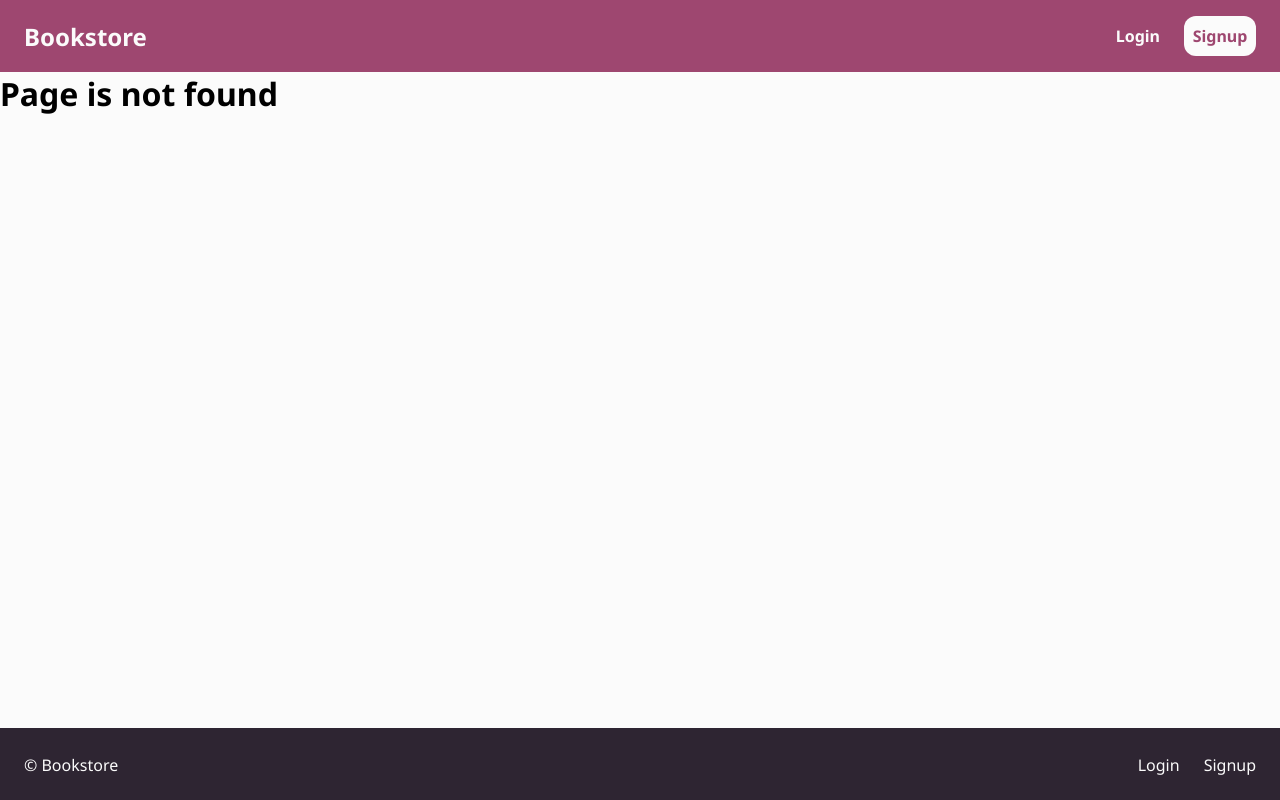
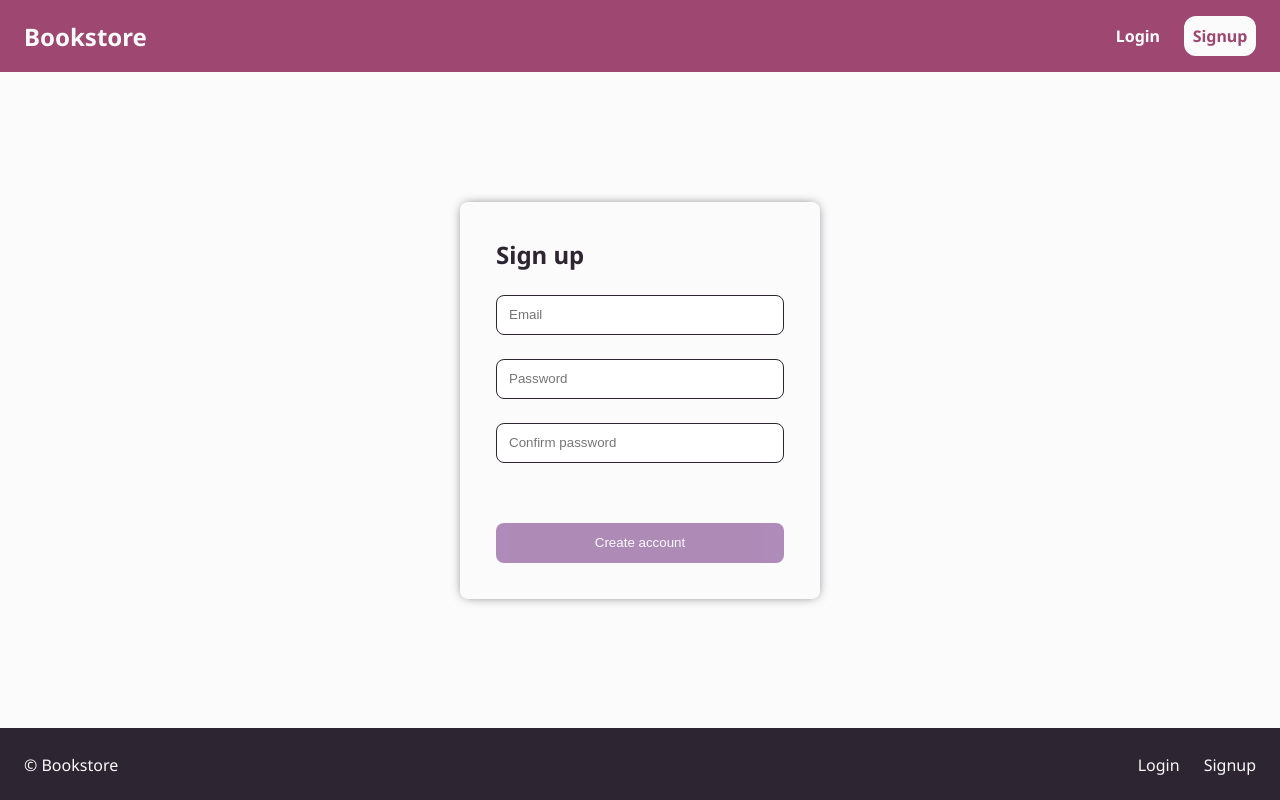
Before and after one commit to chris-manouckson/bookstore-frontend, a React (Create React App) app: page /signup in a window 1280 px wide. Before the commit this address had no page. Built offline with nearby package versions, Linux system fonts and the light colour scheme.

Commit message:
signup form basic UI

```diff
--- a/src/components/app.jsx
+++ b/src/components/app.jsx
@@ -4,6 +4,7 @@ import { BrowserRouter, Switch, Route } from 'react-router-dom';
 import {
   Home,
   Login,
+  Signup,
   NotFound,
 } from './pages';
 
@@ -12,6 +13,7 @@ const App = () => (
     <Switch>
       <Route exact path="/" component={Home} />
       <Route exact path="/login" component={Login} />
+      <Route exact path="/signup" component={Signup} />
       <Route component={NotFound} />
     </Switch>
   </BrowserRouter>
--- a/src/components/pages/index.js
+++ b/src/components/pages/index.js
@@ -1,3 +1,4 @@
 export { default as Home } from './home';
 export { default as Login } from './login';
+export { default as Signup } from './signup';
 export { default as NotFound } from './not-found';
--- /dev/null
+++ b/src/components/pages/signup/index.js
@@ -0,0 +1 @@
+export { default } from './signup';
--- /dev/null
+++ b/src/components/pages/signup/signup.jsx
@@ -0,0 +1,19 @@
+import React from 'react';
+import classnames from 'classnames/bind';
+
+import Layout from '../../layout';
+import SignupForm from '../../signup-form';
+
+import styles from './signup.module.scss';
+
+const cx = classnames.bind(styles);
+
+const Signup = () => (
+  <Layout>
+    <div className={cx('signup')}>
+      <SignupForm />
+    </div>
+  </Layout>
+);
+
+export default Signup;
--- /dev/null
+++ b/src/components/pages/signup/signup.module.scss
@@ -0,0 +1,6 @@
+.signup {
+  display: flex;
+  align-items: center;
+  justify-content: center;
+  flex: 1;
+}
--- /dev/null
+++ b/src/components/signup-form/index.js
@@ -0,0 +1 @@
+export { default } from './signup-form';
--- /dev/null
+++ b/src/components/signup-form/signup-form.jsx
@@ -0,0 +1,143 @@
+import React, {
+  useEffect, useState, useCallback, useMemo,
+} from 'react';
+import classnames from 'classnames/bind';
+
+import { inputTypes, errorMessages } from '../../constants';
+import TextField from '../text-field';
+
+import styles from './signup-form.module.scss';
+
+const cx = classnames.bind(styles);
+
+const SignupForm = () => {
+  const [formData, setFormData] = useState({
+    email: { value: '', isValid: null, errorMessage: '' },
+    password: { value: '', isValid: null, errorMessage: '' },
+    confirmPassword: { value: '', isValid: null, errorMessage: '' },
+  });
+
+  const formDataIsValid = useMemo(
+    () => formData.email.isValid && formData.password.isValid && formData.confirmPassword.isValid,
+    [formData],
+  );
+
+  const getIsValid = useCallback((name, value) => {
+    switch (name) {
+      // TODO: handle email and password validation
+      case 'password':
+      case 'confirmPassword':
+      default:
+        return value !== '';
+    }
+  }, []);
+
+  const getErrorMessage = useCallback((name, value) => {
+    // TODO: handle appropriate cases
+    if (name === 'password' || name === 'confirmPassword') {
+      return value === '' ? errorMessages.requestedFormat : '';
+    }
+
+    return '';
+  }, []);
+
+  const [confirmPasswordFieldIsChanged, setConfirmPasswordFieldIsChanged] = useState(false);
+
+  const handleChange = useCallback((name, value) => {
+    if (name === 'confirmPassword' && !confirmPasswordFieldIsChanged) {
+      setConfirmPasswordFieldIsChanged(true);
+    }
+
+    setFormData((currentFormData) => ({
+      ...currentFormData,
+      [name]: {
+        ...currentFormData,
+        value,
+        isValid: getIsValid(name, value),
+        errorMessage: getErrorMessage(name, value),
+      },
+    }));
+  }, [
+    confirmPasswordFieldIsChanged,
+    getIsValid,
+    getErrorMessage,
+  ]);
+
+  useEffect(() => {
+    if (!confirmPasswordFieldIsChanged) return;
+
+    const passwordsDoNotMatch = formData.password.value !== formData.confirmPassword.value;
+
+    setFormData((currentFormData) => ({
+      ...currentFormData,
+      password: {
+        ...currentFormData.password,
+        isValid: !passwordsDoNotMatch,
+        errorMessage: passwordsDoNotMatch ? errorMessages.passwordsDoNotMatch : '',
+      },
+      confirmPassword: {
+        ...currentFormData.confirmPassword,
+        isValid: !passwordsDoNotMatch,
+        errorMessage: passwordsDoNotMatch ? errorMessages.passwordsDoNotMatch : '',
+      },
+    }));
+  }, [
+    confirmPasswordFieldIsChanged,
+    formData.password.value,
+    formData.confirmPassword.value,
+  ]);
+
+  const handleSubmit = useCallback((event) => {
+    event.preventDefault();
+
+    // TODO: dispatch login user action
+    // eslint-disable-next-line no-console
+    console.log(formData);
+  }, [formData]);
+
+  return (
+    <form onSubmit={handleSubmit} className={cx('signupForm')}>
+      <h1 className={cx('signupForm_title')}>Sign up</h1>
+
+      <div className={cx('signupForm_inputContainer')}>
+        <TextField
+          name="email"
+          value={formData.email.value}
+          onChange={handleChange}
+          isValid={formData.email.isValid}
+          errorMessage={formData.email.errorMessage}
+          type={inputTypes.text.email}
+          placeholder="Email"
+        />
+        <TextField
+          name="password"
+          value={formData.password.value}
+          onChange={handleChange}
+          isValid={formData.password.isValid}
+          errorMessage={formData.password.errorMessage}
+          type={inputTypes.text.password}
+          placeholder="Password"
+        />
+        <TextField
+          name="confirmPassword"
+          value={formData.confirmPassword.value}
+          onChange={handleChange}
+          isValid={formData.confirmPassword.isValid}
+          errorMessage={formData.confirmPassword.errorMessage}
+          type={inputTypes.text.password}
+          placeholder="Confirm password"
+        />
+      </div>
+
+      <button
+        disabled={!formDataIsValid}
+        type="submit"
+        className={cx('signupForm_submit')}
+      >
+        Create account
+      </button>
+    </form>
+  );
+};
+
+export default SignupForm;
--- /dev/null
+++ b/src/components/signup-form/signup-form.module.scss
@@ -0,0 +1,36 @@
+@import '../../styles/global.scss';
+
+.signupForm {
+  display: flex;
+  flex-direction: column;
+  justify-content: space-between;
+  width: 360px;
+  padding: 36px;
+  border-radius: 8px;
+  box-shadow: 0 0 12px -4px $color-2;
+
+  &_title {
+    margin-bottom: 24px;
+    font-size: $font-size-large;
+    color: $color-2;
+  }
+
+  &_inputContainer {
+    display: flex;
+    flex-direction: column;
+    justify-content: space-between;
+    margin-bottom: 36px ;
+  }
+
+  &_submit {
+    height: 40px;
+    border: none;
+    border-radius: 8px;
+    color: $color-1;
+    background-color: $color-5;
+
+    &:disabled {
+      opacity: 0.5;
+    }
+  }
+}
--- a/src/constants/error-messages.js
+++ b/src/constants/error-messages.js
@@ -1,6 +1,7 @@
 const errorMessages = {
   fieldRequired: 'This field is required!',
   requestedFormat: 'Please, match the requested format!',
+  passwordsDoNotMatch: 'The passwords do not match!',
 };
 
 export default errorMessages;
```
